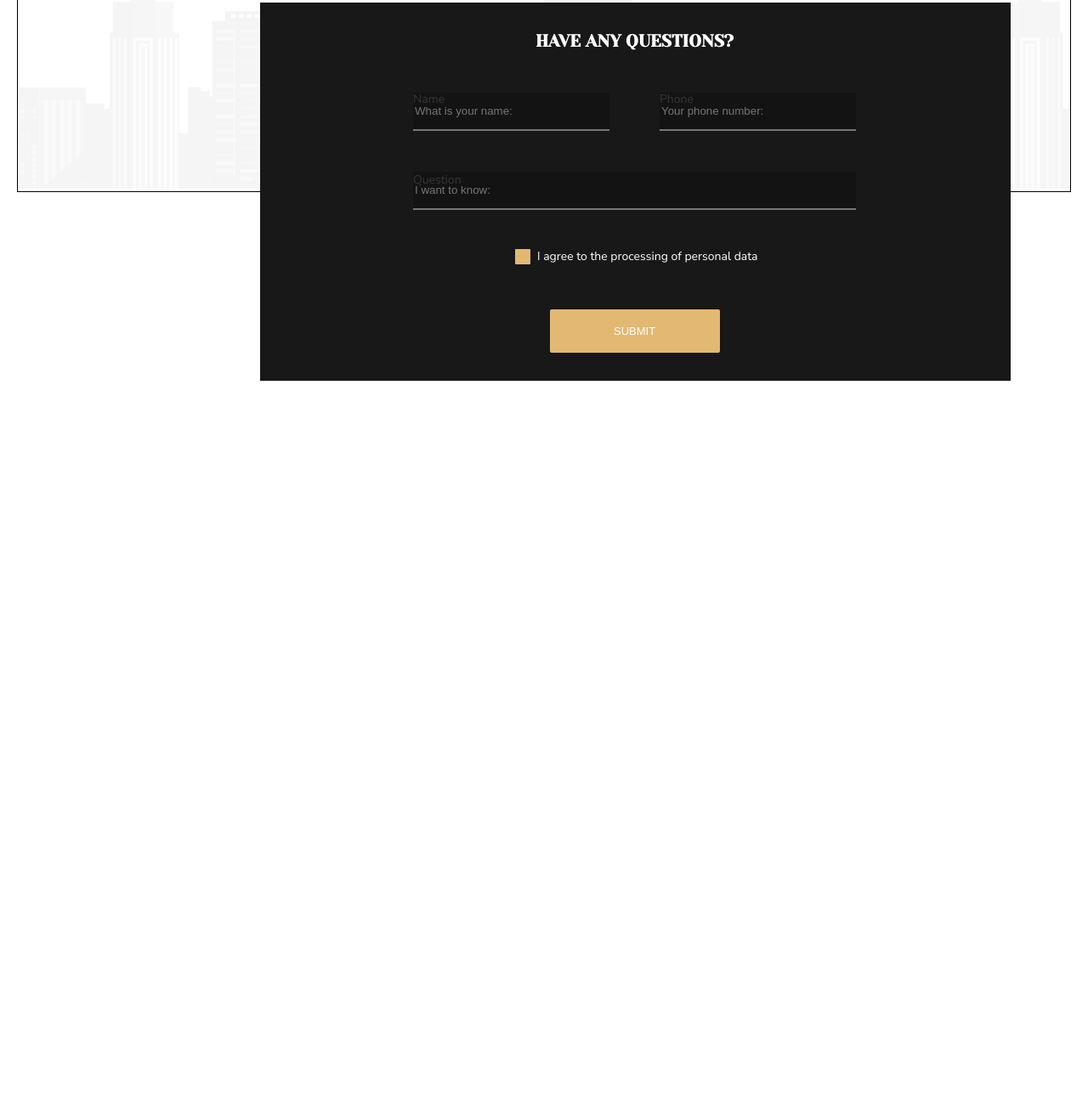
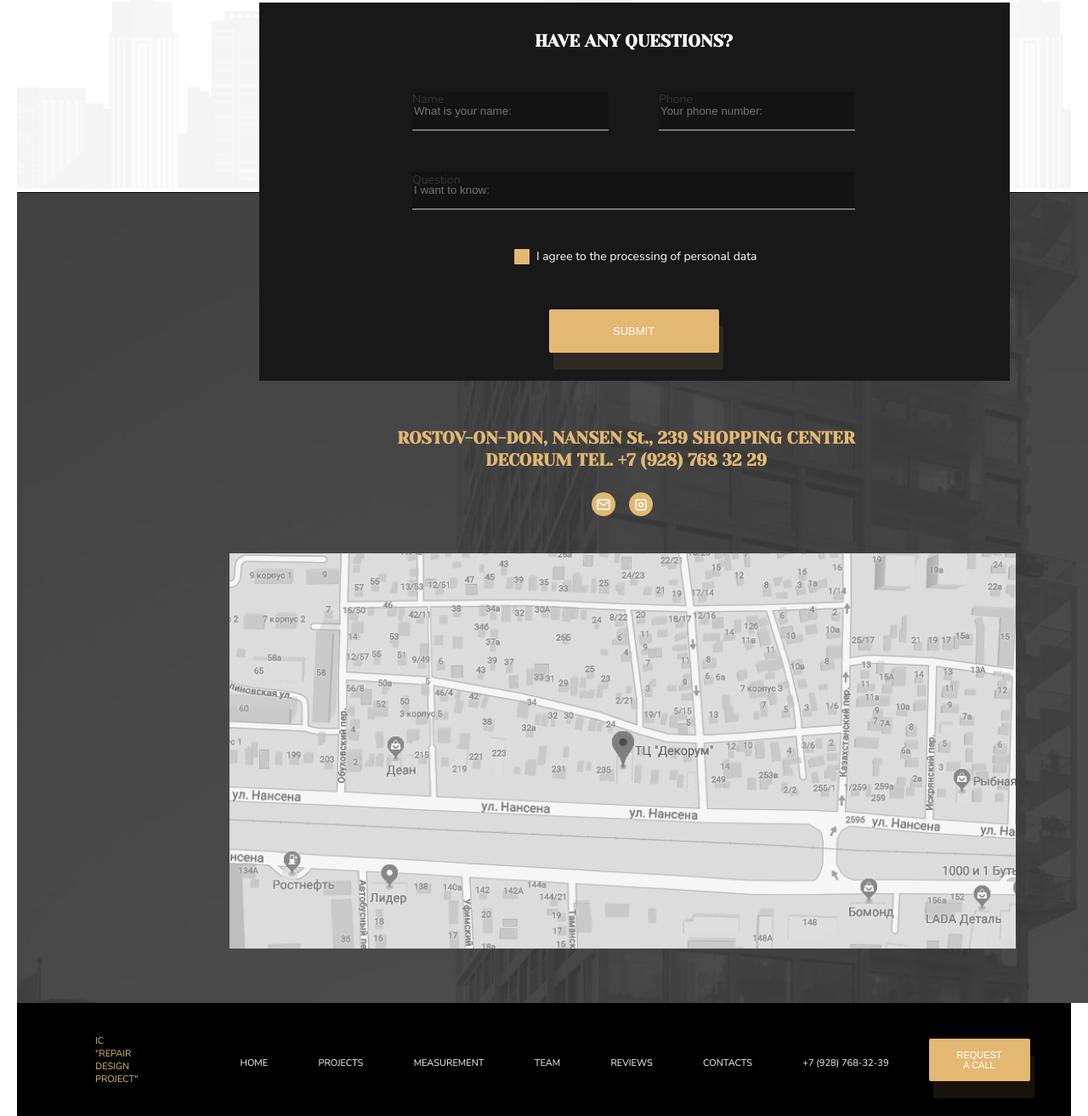
Before and after one commit to kot19746/turnkey_rostov, a plain HTML site: page index.html in a window 1280 px wide. Shown: the part 6184-7497 px from the top of the page at 85% size. Before the commit the page ends 6632 px from the top, so only its background shows below. Drawn offline with Linux system fonts and the light colour scheme.

Commit message:
fin of desktop 1440 version

```diff
--- a/css/rostov.css
+++ b/css/rostov.css
@@ -609,7 +609,7 @@ a:active {
     margin-top: 40px;
     margin-left: 240px;
     width: 213px;
-    box-shadow: none;
+    box-shadow:  5px 20px rgba(227, 184, 115, 0.1);
 }
 
 .piggy {
@@ -702,7 +702,7 @@ a:active {
 .clients {
     height: 1107px;
     background: #FFFFFF;
-    border: solid black 1px;
+    border-top: solid 1px;
 }
 
 .our-clients {
@@ -871,5 +871,51 @@ a:active {
 .button-any {
     margin-top: 174px;
     margin-left: -245px;
-    box-shadow: none;
+    box-shadow:  5px 20px rgba(227, 184, 115, 0.1);
 }
+
+.adress {
+    width: 1440px;
+    height: 954px;
+    background: url("../images/building.jpg");
+    position: relative;
+    border-top: solid 1px;
+}
+
+.our-adress {
+    margin-top: 276px;
+    margin-left: -7px;
+    position: relative;
+    z-index: 1;
+    font-size: 20px;
+    text-align: center;
+}
+
+.vectors {
+    position: relative;
+    z-index: 1;
+    margin-top: 24px;
+    margin-left: 670px;
+}
+
+.chene {
+    padding: 0px 6px;
+}
+
+#insta:active {
+    border-bottom: 0px;
+}
+
+.map {
+    width: 925px;
+    height: 465px;
+    position: relative;
+    z-index: 1;
+    background: url("../images/map.jpg");
+    margin-top: 37px;
+    margin-left: 250px;
+}
+
+.footer {
+    height: 133px;
+}
--- a/index.html
+++ b/index.html
@@ -519,11 +519,46 @@
 
                                  </div>
 
+                                            <div class="adress">
+
+                                                     <h2 class="city our-adress">ROSTOV-ON-DON, NANSEN St., 239 SHOPPING CENTER<br>
+                                                                    DECORUM TEL. +7 (928) 768 32 29</h2>
+
+                                                        <div class="vectors">
+
+                                                             <a id="insta" href="https://mail.yandex.com/"><img class="chene" src="svg/mail.svg" alt="mail"></a>
+                                                             <a id="insta" href="https://www.instagram.com"><img class="chene" src="svg/instagram.svg" alt="instagram"></a>
+
+                                                        </div>
+
+                                                                <div class="map"></div>
+
+                                                            <div class="block-overlay overlay"></div>
+                                            </div>
 
 
                              </section>
 
             </main>
+
+            <footer class="header footer">
+
+              <div class="logo">
+                 IC "REPAIR DESIGN PROJECT"
+             </div>
+                 <nav>
+                     <ul class="header-nav">
+                         <li class="header_nav_link"><a href="#">HOME</a></li><li class="header_nav_link"><a href="#">PROJECTS</a></li><li class="header_nav_link"><a href="#">MEASUREMENT</a></li>
+                         <li class="header_nav_link"><a href="#">TEAM</a></li>
+                         <li class="header_nav_link"><a href="#">REVIEWS</a></li>
+                         <li class="header_nav_link"><a href="#">CONTACTS</a></li>
+                         <li class="header_nav_link"><a href="#">+7 (928) 768-32-39</a></li>
+                     </ul>
+                 </nav>
+                          <button class="button">Request a call</button>
+
+            </footer>
+
   </body>
 
 </html>
```
Also changed, not shown: images/building.jpg (added), images/map.jpg (added), svg/instagram.svg (added), svg/mail.svg (added). Lines whose indentation alone changed are shown as unchanged.
